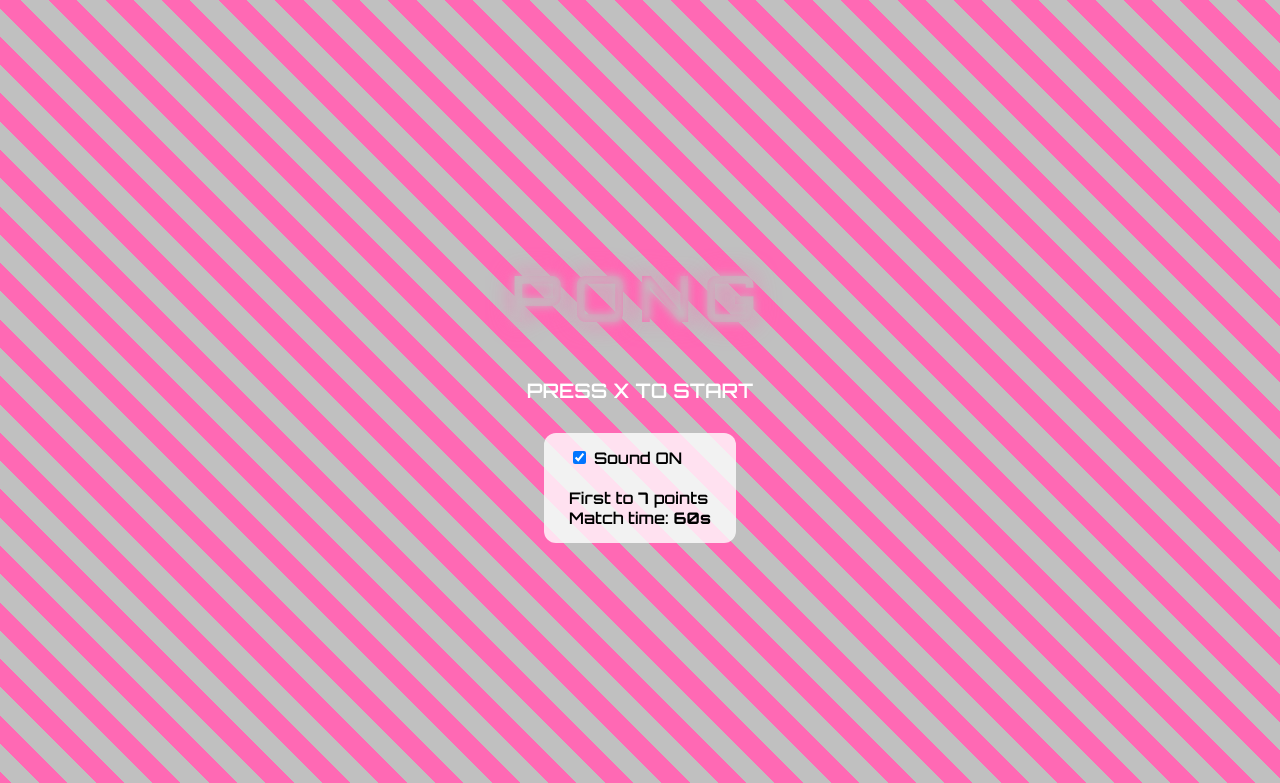
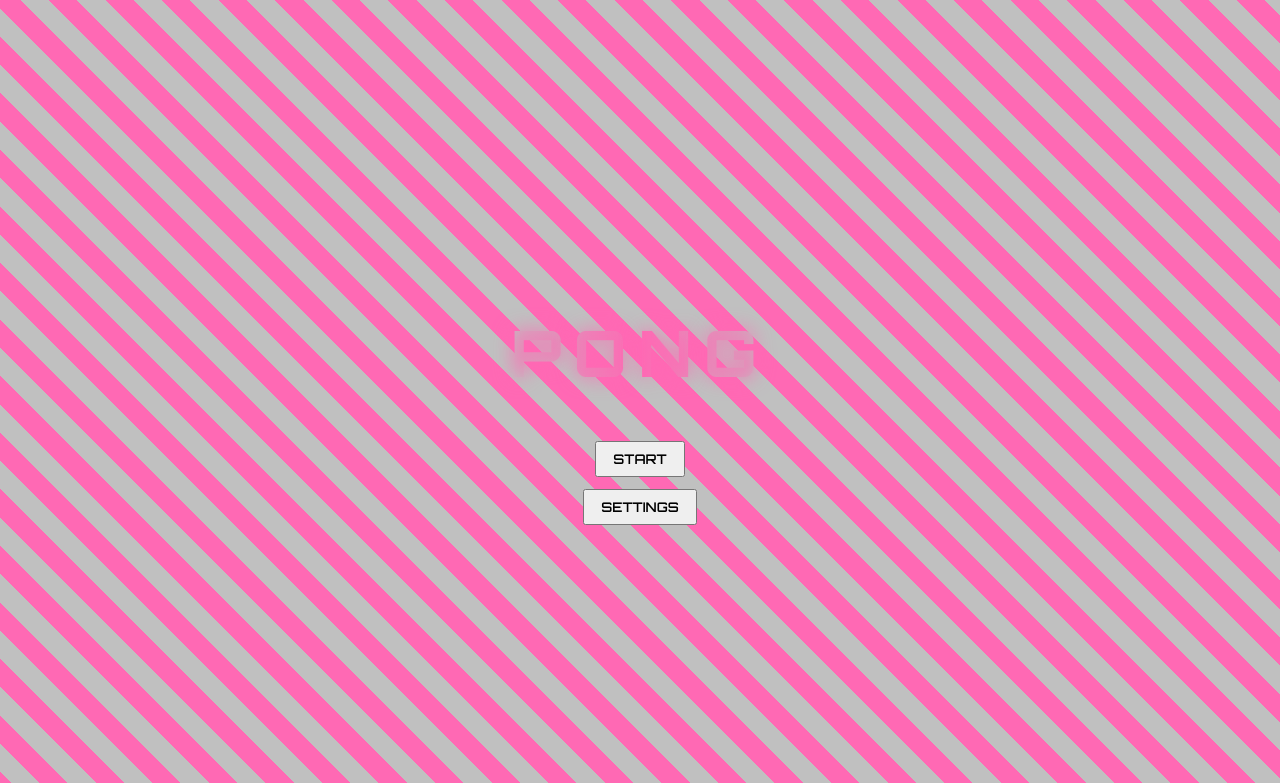
Before and after one commit to Technocracy2040/pong2025, a plain HTML site: page index.html in a window 1280 px wide. Shown: the top 783 px of the page. Drawn offline with Linux system fonts and the light colour scheme.

Commit message:
Update index.html

```diff
--- a/index.html
+++ b/index.html
@@ -2,38 +2,171 @@
 <html lang="en">
 <head>
 <meta charset="UTF-8">
-<meta name="viewport" content="width=device-width, initial-scale=1.0, user-scalable=no">
+<meta name="viewport" content="width=device-width, initial-scale=1.0">
 <title>PONG</title>
 
-<!-- Google Font -->
 <link href="https://fonts.googleapis.com/css2?family=Orbitron:wght@600;800&display=swap" rel="stylesheet">
 
 <style>
-html,body{
-  margin:0;
-  padding:0;
-  background:black;
-  overflow:hidden;
-  font-family:'Orbitron',sans-serif;
+html,body{margin:0;background:black;font-family:'Orbitron',sans-serif}
+canvas{display:block;margin:auto}
+
+.menu{
+  position:fixed;inset:0;display:none;
+  justify-content:center;align-items:center;
+  flex-direction:column;
+  background:repeating-linear-gradient(
+    45deg,#ff69b4 0,#ff69b4 20px,
+    silver 20px,silver 40px
+  );
 }
 
-canvas{
-  display:block;
-  margin:auto;
-  background:black;
+h1{
+  font-size:64px;letter-spacing:12px;
+  background:linear-gradient(90deg,silver,hotpink,silver);
+  -webkit-background-clip:text;
+  -webkit-text-fill-color:transparent;
+  text-shadow:0 0 20px hotpink;
 }
 
-/* ===== MENU ===== */
-#menu{
-  position:fixed;
-  inset:0;
-  display:flex;
-  flex-direction:column;
-  justify-content:center;
-  align-items:center;
-  background:
-    repeating-linear-gradient(
-      45deg,
+button{font-family:inherit;margin:6px;padding:8px 16px}
+
+.panel{
+  background:rgba(255,255,255,.85);
+  padding:15px;border-radius:12px
+}
+label{display:block;margin:6px 0}
+</style>
+</head>
+
+<body>
+
+<!-- MAIN MENU -->
+<div id="mainMenu" class="menu" style="display:flex">
+  <h1>PONG</h1>
+  <button onclick="startGame()">START</button>
+  <button onclick="openSettings()">SETTINGS</button>
+</div>
+
+<!-- PAUSE MENU -->
+<div id="pauseMenu" class="menu">
+  <h1>PAUSED</h1>
+  <button onclick="resume()">RESUME</button>
+  <button onclick="restart()">RESTART</button>
+  <button onclick="openSettings()">SETTINGS</button>
+  <button onclick="backToMain()">MAIN MENU</button>
+</div>
+
+<!-- SETTINGS -->
+<div id="settingsMenu" class="menu">
+  <h1>SETTINGS</h1>
+  <div class="panel">
+    <label>Left Paddle <input type="color" id="pL" value="#ff69b4"></label>
+    <label>Right Paddle <input type="color" id="pR" value="#c0c0c0"></label>
+    <label>Ball <input type="color" id="bC" value="#ffffff"></label>
+    <label>Score <input type="number" id="score" value="7"></label>
+    <label>Time <input type="number" id="time" value="60"></label>
+    <label><input type="checkbox" id="sound" checked> Sound</label>
+    <label><input type="checkbox" id="ai" checked> AI Opponent</label>
+  </div>
+  <button onclick="applySettings()">APPLY</button>
+  <button onclick="resume()">BACK</button>
+</div>
+
+<canvas id="game" width="480" height="640"></canvas>
+
+<script>
+const c=document.getElementById("game"),ctx=c.getContext("2d");
+const PH=80,PW=10;
+let state="menu",timer=60,maxScore=7,aiOn=true,soundOn=true;
+let colors={l:"#ff69b4",r:"#c0c0c0",b:"#fff"};
+let L,R,B;
+
+function reset(){
+  L={x:10,y:280,s:0};
+  R={x:460,y:280,s:0};
+  B={x:240,y:320,vx:4,vy:4,r:6};
+}
+reset();
+
+const beep=f=>{
+  if(!soundOn)return;
+  const a=new AudioContext(),o=a.createOscillator(),g=a.createGain();
+  o.frequency.value=f;o.connect(g);g.connect(a.destination);
+  o.start();g.gain.exponentialRampToValueAtTime(.001,a.currentTime+.15);
+};
+
+function startGame(){
+  reset();state="play";
+  hideAll();beep(800);
+}
+function restart(){reset();timer=maxTime;state="play";hideAll()}
+function resume(){state="play";hideAll()}
+function backToMain(){state="menu";show(mainMenu)}
+function openSettings(){state="settings";show(settingsMenu)}
+
+function applySettings(){
+  colors.l=pL.value;colors.r=pR.value;colors.b=bC.value;
+  maxScore=+score.value;timer=+time.value;maxTime=timer;
+  soundOn=sound.checked;aiOn=ai.checked;
+  resume();
+}
+
+function show(m){hideAll();m.style.display="flex"}
+function hideAll(){document.querySelectorAll(".menu").forEach(m=>m.style.display="none")}
+
+let maxTime=timer;
+
+document.addEventListener("keydown",e=>{
+  if(e.key==="Escape"&&state==="play"){state="pause";show(pauseMenu)}
+  if(e.key==="r"&&state==="play")restart();
+});
+
+c.addEventListener("touchmove",e=>{
+  const t=e.touches[0],r=c.getBoundingClientRect();
+  const y=t.clientY-r.top;
+  if(t.clientX<r.width/2)L.y=y-PH/2;
+  else if(!aiOn)R.y=y-PH/2;
+});
+
+setInterval(()=>{if(state==="play")timer--},1000);
+
+function update(){
+  if(state!=="play")return;
+
+  if(aiOn){
+    R.y+=((B.y-PH/2)-R.y)*0.08;
+  }
+
+  B.x+=B.vx;B.y+=B.vy;
+
+  if(B.y<B.r||B.y>640-B.r){B.vy*=-1;beep(300)}
+  if(B.x<20&&B.y>L.y&&B.y<L.y+PH){B.vx*=-1;beep(600)}
+  if(B.x>460&&B.y>R.y&&B.y<R.y+PH){B.vx*=-1;beep(600)}
+
+  if(B.x<0){R.s++;reset()}
+  if(B.x>480){L.s++;reset()}
+
+  if(L.s>=maxScore||R.s>=maxScore||timer<=0){
+    backToMain();
+  }
+}
+
+function draw(){
+  ctx.fillStyle="black";ctx.fillRect(0,0,480,640);
+  ctx.fillStyle=colors.l;ctx.fillRect(L.x,L.y,PW,PH);
+  ctx.fillStyle=colors.r;ctx.fillRect(R.x,R.y,PW,PH);
+  ctx.beginPath();ctx.arc(B.x,B.y,B.r,0,Math.PI*2);
+  ctx.fillStyle=colors.b;ctx.fill();
+  ctx.fillStyle="white";
+  ctx.fillText(`${L.s}  ${R.s}`,210,40);
+  ctx.fillText(`TIME ${timer}`,190,60);
+}
+
+(function loop(){update();draw();requestAnimationFrame(loop)})();
+</script>
+</body>
+</html>
       #ff69b4 0px,
       #ff69b4 20px,
       silver 20px,
```
